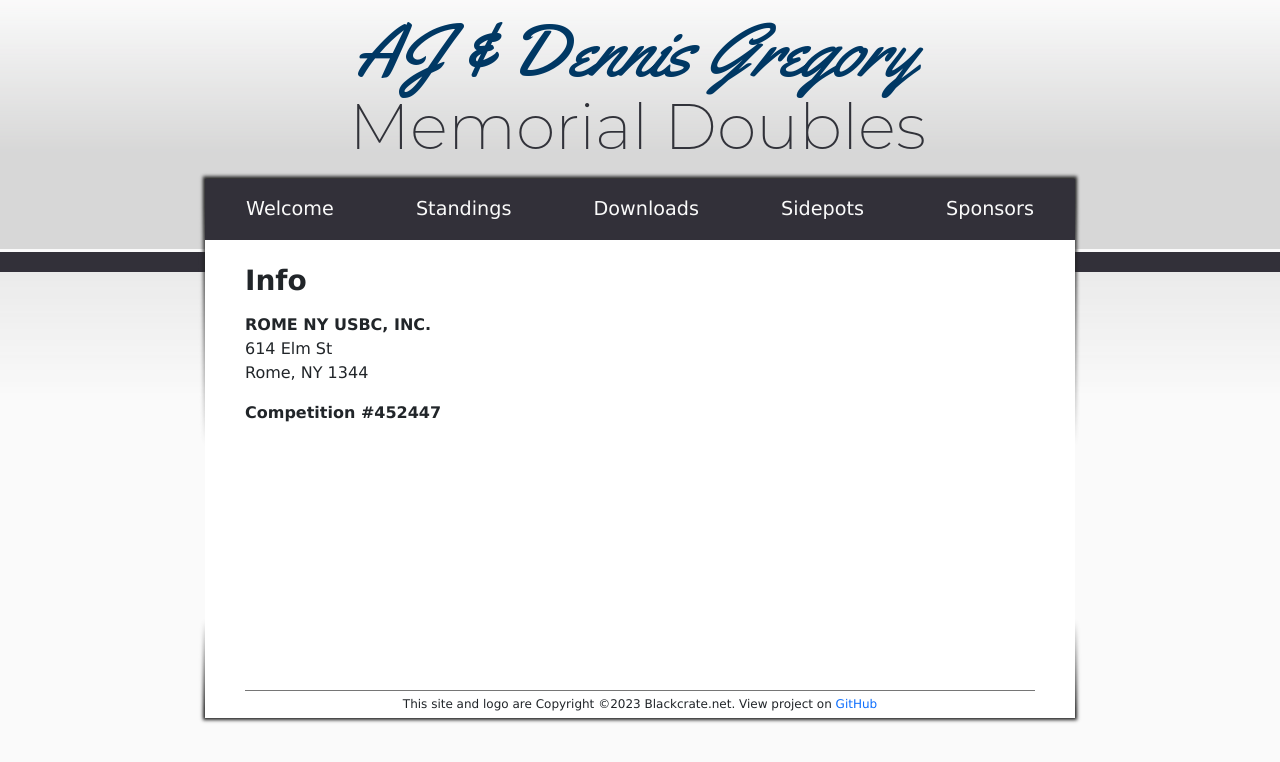
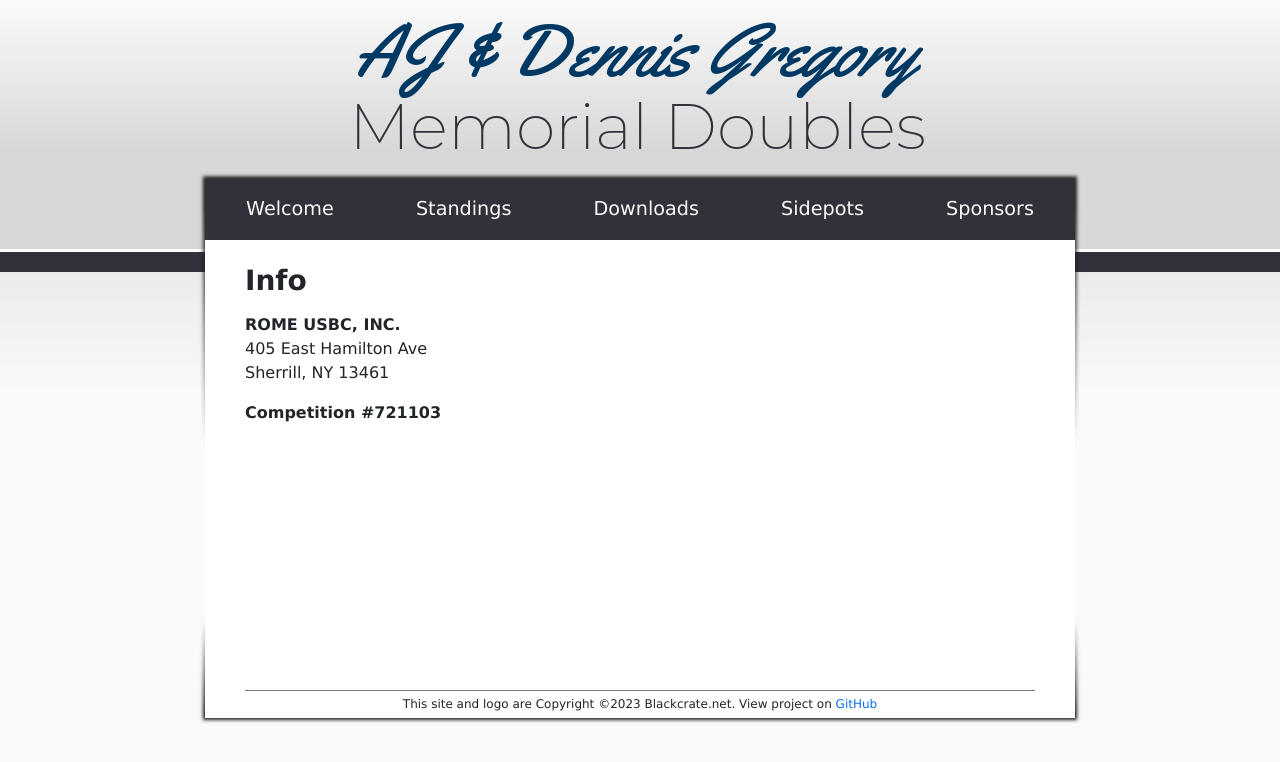
Before and after one commit to perrigow/doubles, a Jekyll site: the page built from pages/info.markdown, in a window 1280 px wide. Shown: the top 762 px of the page. Built offline with Jekyll 4.4.1, drawn with Linux system fonts in a browser that asks for light colours.

Commit message:
updated info

```diff
--- a/pages/info.markdown
+++ b/pages/info.markdown
@@ -4,8 +4,8 @@ permalink: /info/
 ---
 ### Info
 
-__ROME NY USBC, INC.__\
-614 Elm St\
-Rome, NY 1344
+__ROME USBC, INC.__\
+405 East Hamilton Ave\
+Sherrill, NY 13461
 
-__Competition #452447__
+__Competition #721103__
```
